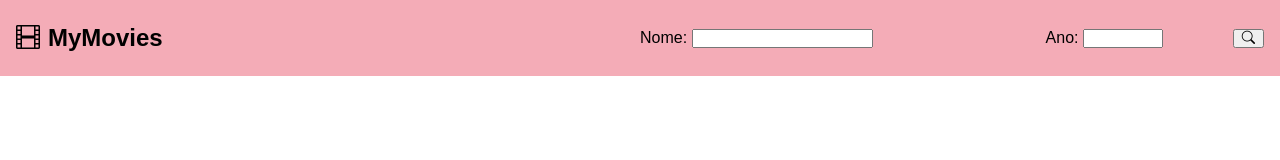
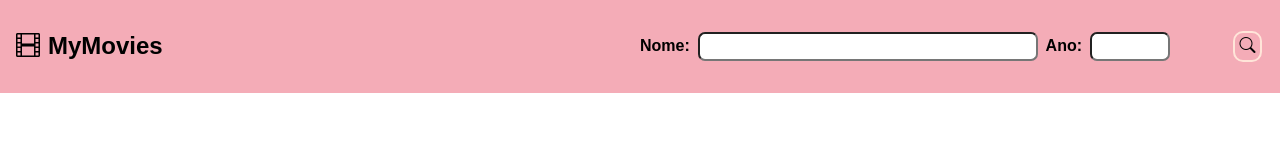
Before and after one commit to HoracioMurilo/OMDB-API, a plain HTML site: page quero_assistir/index.html in a window 1280 px wide. Drawn offline with nearby package versions, Linux system fonts and the light colour scheme.

Commit message:
Aula 6 de 25: Os elementos de busca

```diff
--- a/quero_assistir/style.css
+++ b/quero_assistir/style.css
@@ -33,16 +33,46 @@ header > h2 > i {
 
 .movie-name-wrapper {
     width: 65%;
+    display: flex;
+    flex-wrap: nowrap;
+    align-items: center;
 }
 
 .movie-year-wrapper {
     width: 30%;
+    display: flex;
+    flex-wrap: nowrap;
+    align-items: center;
 }
 
 #search-button {
     width: 5%;
+    all: unset;
+    padding: 0.3rem;
+    border: 2px solid var(--ligthest-color);
+    border-radius: 10px;
 }
+
+#search-button:focus, #search-button:hover {
+    background-color: var(--light-primary);
+}
+
 
 .movie-year-wrapper > input {
     max-width: 5rem;
 }
+
+.movie-name-wrapper > input {
+    width: 100%;
+}
+
+.movie-name-wrapper > input, .movie-year-wrapper > input {
+    margin: 0.5rem;
+    border-radius: 7px;
+    padding: 0.3rem 0.2rem;
+    font-weight: bold;
+}
+
+.movie-name-wrapper > label, .movie-year-wrapper > label {
+    font-weight: bold;
+}
```
